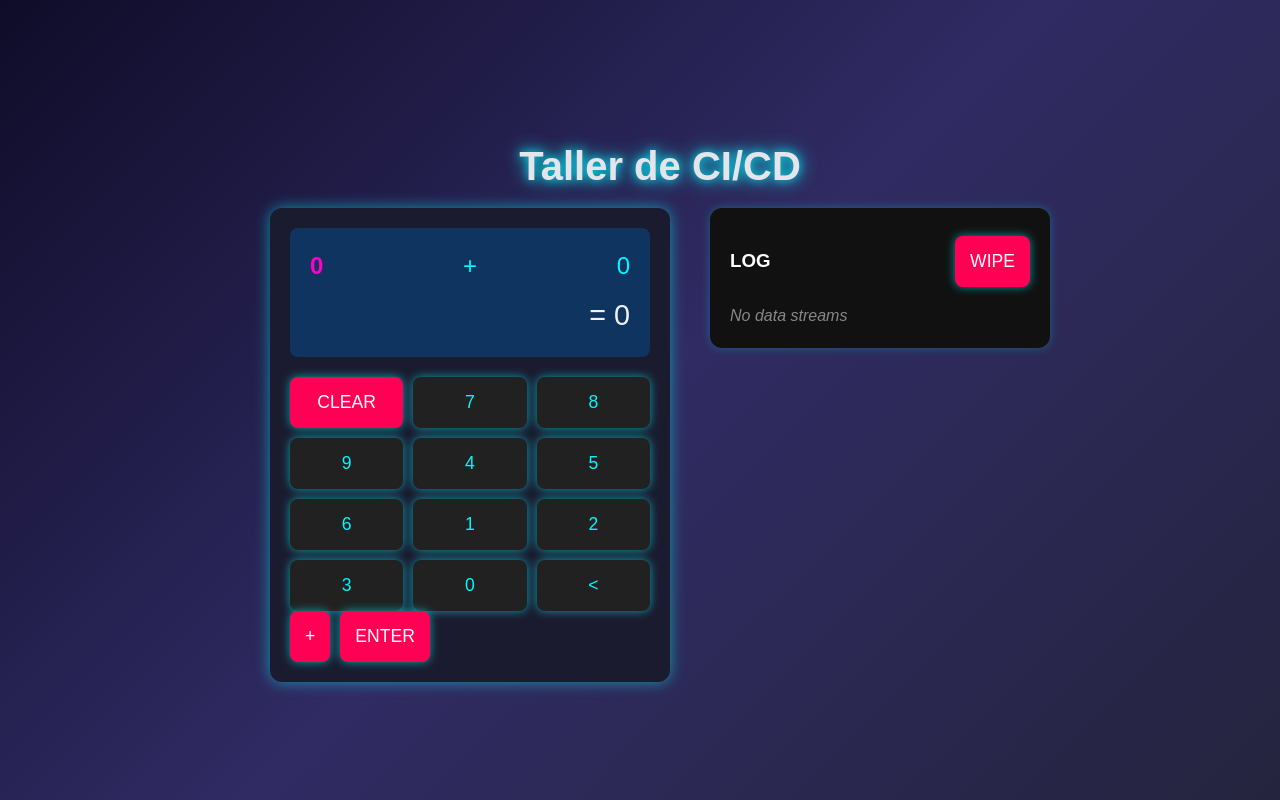
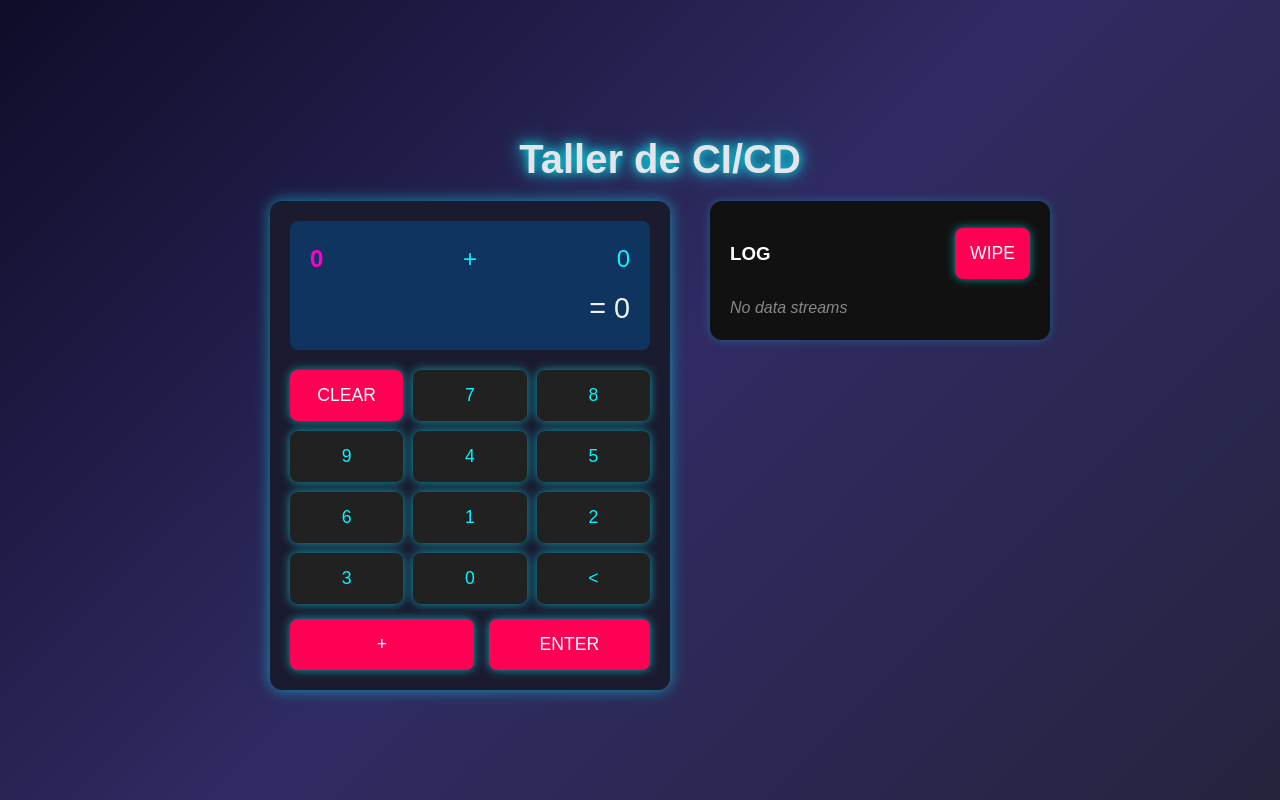
Before and after one commit to DanielBenjaminLopez/taller-CI-CD, a React (Vite) app in the folder tallerCICD/: page / in a window 1280 px wide. Built offline with nearby package versions, Linux system fonts and the light colour scheme.

Commit message:
add: update de diseño de la calculadora de sumas (#2)

```diff
--- a/tallerCICD/src/App.css
+++ b/tallerCICD/src/App.css
@@ -95,7 +95,8 @@ body {
 .operator-pad-cyberpunk {
   grid-column: span 3;
   display: flex;
-  gap: 10px;
+  gap: 15px;
+  margin-top: 15px;
 }
 
 button {
@@ -132,6 +133,15 @@ button:hover {
 .btn-equals:hover,
 .btn-operator:hover {
   background: #ff66a3;
+}
+
+.btn-operator {
+  flex-grow: 2;
+  min-width: 0;
+}
+
+.btn-equals {
+  flex-grow: 1;
 }
 
 .history-section-cyberpunk {
```
